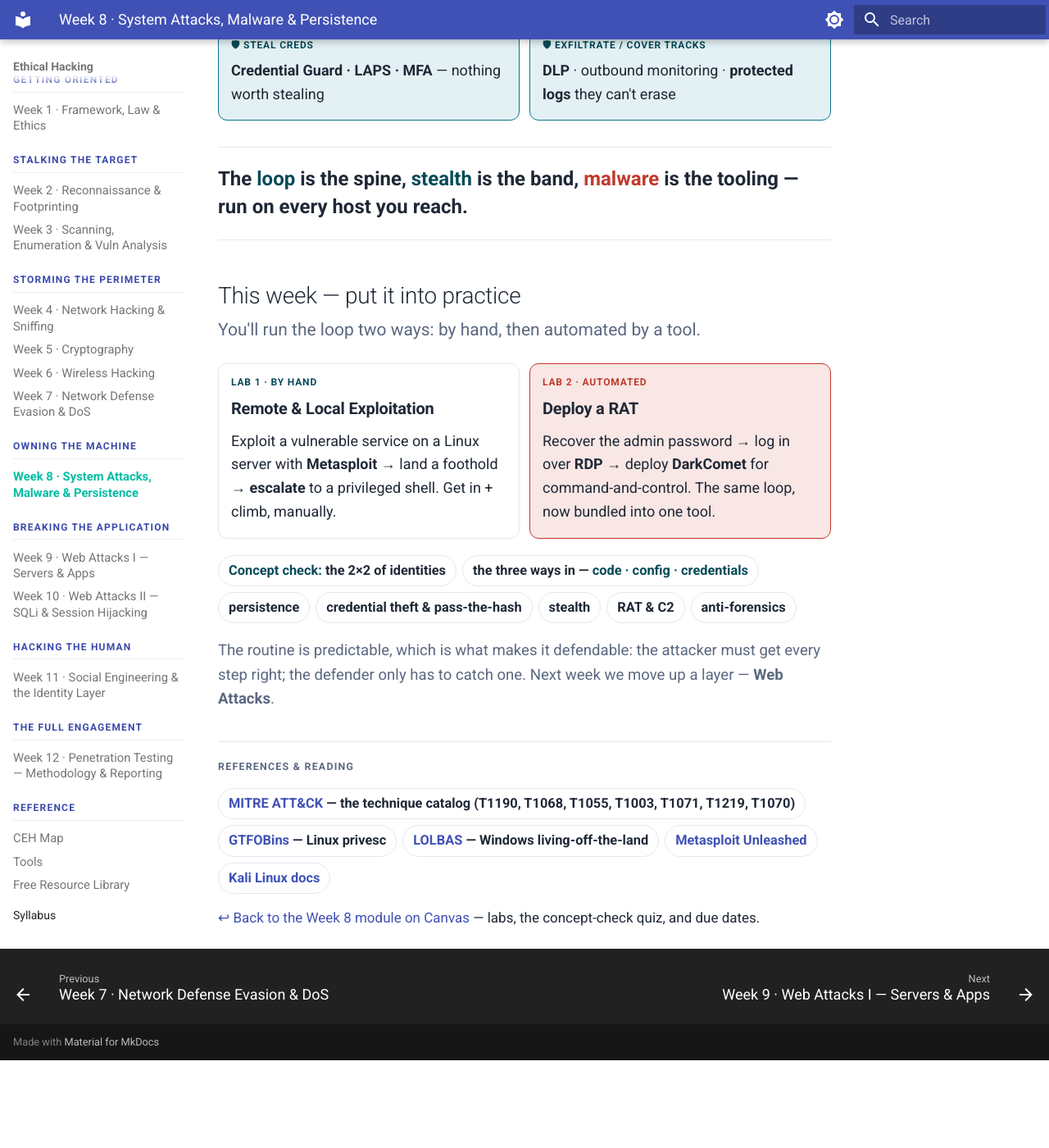
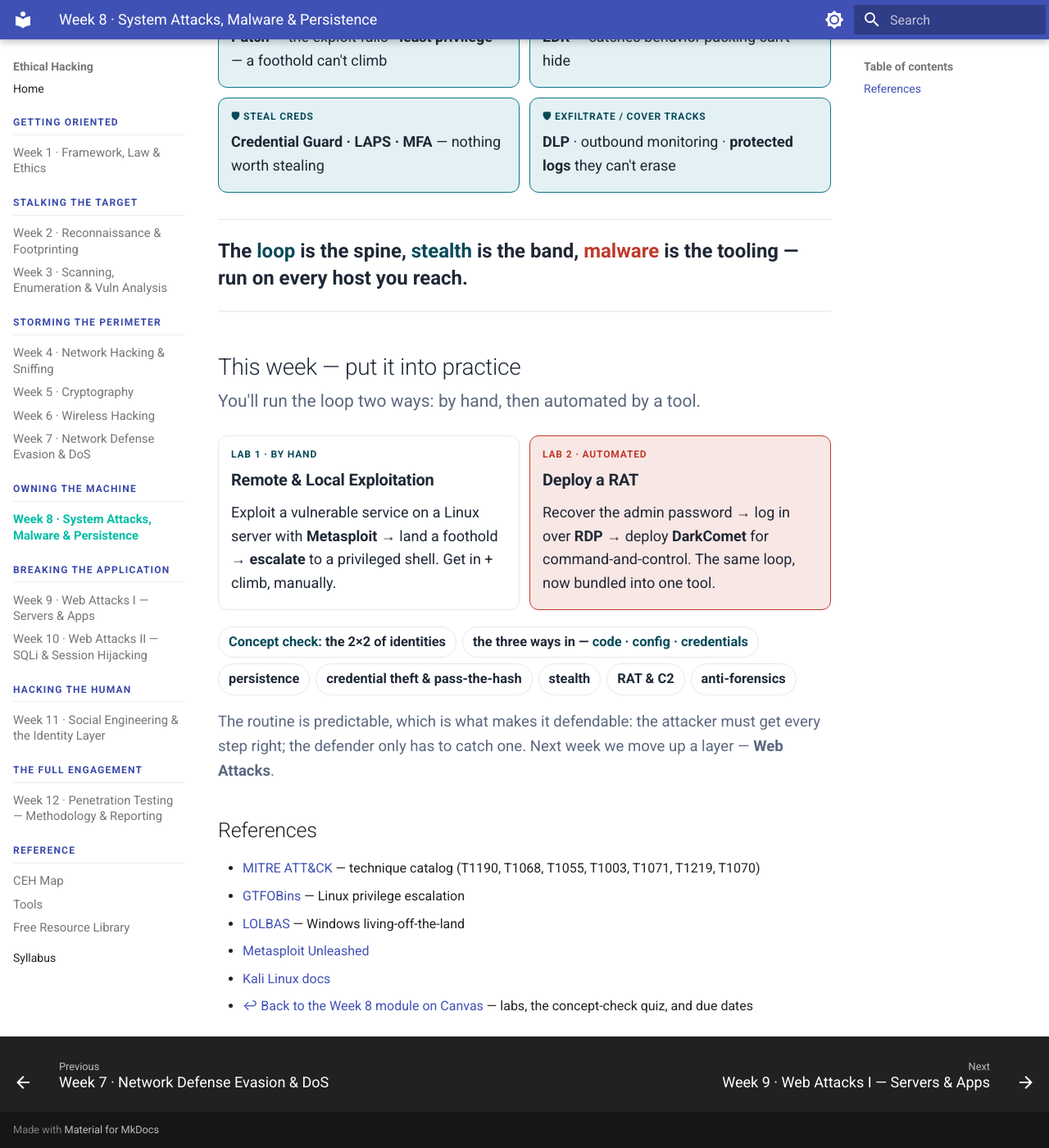
Before and after one commit to chalasanisree-courses/ethical-hacking, an MkDocs documentation site: the page built from source/docs/weeks/system-attacks.md, in a window 1280 px wide and 1400 px high, scrolled down 6965 px. Shown: the whole window at 82% size. Built offline with MkDocs 1.6.1 and Material for MkDocs 9.7.7, drawn with Linux system fonts in a browser that asks for light colours; before the commit the page ends 8258 px from its top, so only the background shows below that; some of the changed text lies outside the part shown.

Commit message:
Update system-attacks.md

```diff
--- a/source/docs/weeks/system-attacks.md
+++ b/source/docs/weeks/system-attacks.md
@@ -8,6 +8,10 @@
 [data-md-color-scheme="slate"] .wk8{--w-navy:#9fb0d0;--w-ink:#e7edf6;--w-muted:#9fadc3;--w-surface:#1a2338;--w-card:#1f2a42;--w-line:#33405c;--w-teal:#3bb6ce;--w-tealink:#6fcde0;--w-red:#e4786c;--w-amber:#d8a646;--w-teal-t:#123038;--w-red-t:#331f1c;--w-amber-t:#322a16;--w-navy-t:#1b2740;}
 .wk8 *{box-sizing:border-box}
 .wk8 .lead{font-size:1.05rem;color:var(--w-muted);max-width:60ch;margin:.2rem 0 1.2rem}
+.wk8 .eyebrow{font-size:.72rem;font-weight:700;letter-spacing:.09em;text-transform:uppercase;color:var(--w-tealink);margin:.1rem 0 .15rem}
+.wk8 .atk{font-size:.78rem;color:var(--w-muted);margin:0 0 .5rem}
+.wk8 .atk a{color:var(--w-tealink);text-decoration:none}
+.wk8 .atk a:hover{text-decoration:underline}
 .wk8 h2.w{font-size:1.4rem;margin:2.4rem 0 .3rem;color:var(--w-ink);scroll-margin-top:70px;display:flex;align-items:baseline;gap:.5rem}
 .wk8 h2.w .num{font-size:.7rem;font-weight:700;letter-spacing:.06em;color:#fff;background:var(--w-navy);border-radius:999px;padding:.15rem .55rem}
 .wk8 figure{margin:1rem 0;}
@@ -82,6 +86,8 @@
 </style>
 
 <div class="wk8" markdown="0">
+<p class="eyebrow">🧭 Owning the Machine · maintaining access, then covering tracks</p>
+<p class="atk">MITRE ATT&amp;CK · <a href="https://attack.mitre.org/techniques/T1190/" target="_blank" rel="noopener">T1190</a> · <a href="https://attack.mitre.org/techniques/T1068/" target="_blank" rel="noopener">T1068</a> · <a href="https://attack.mitre.org/techniques/T1003/" target="_blank" rel="noopener">T1003</a> · <a href="https://attack.mitre.org/techniques/T1071/" target="_blank" rel="noopener">T1071</a> · <a href="https://attack.mitre.org/techniques/T1070/" target="_blank" rel="noopener">T1070</a></p>
 <p class="lead">We're already through the perimeter, standing on one machine. This week is the <b>routine you run on every host</b> — and how a defender meets you at each step. One running example: ShellShock.</p>
 <div class="ceh" role="img" aria-label="CEH life cycle: phases 1 to 3 done, phase 4 Maintaining Access and phase 5 Covering Tracks are this week">
 <div class="ph done"><span class="n">Phase 1</span><div class="t">Reconnaissance</div></div>
@@ -300,18 +306,17 @@
 </div>
 <div class="pills"><span class="pill"><b>Concept check:</b> the 2×2 of identities</span><span class="pill">the three ways in — <b>code · config · credentials</b></span><span class="pill">persistence</span><span class="pill">credential theft &amp; pass-the-hash</span><span class="pill">stealth</span><span class="pill">RAT &amp; C2</span><span class="pill">anti-forensics</span></div>
 <p style="font-size:.93rem;color:var(--w-muted)">The routine is predictable, which is what makes it defendable: the attacker must get every step right; the defender only has to catch one. Next week we move up a layer — <b>Web Attacks</b>.</p>
-<div id="references" style="border-top:1px solid var(--w-line);padding-top:1rem;margin-top:1.8rem">
-<span class="cap" style="display:block;font-size:.62rem;letter-spacing:.1em;text-transform:uppercase;color:var(--w-muted);font-weight:700;margin-bottom:.5rem">References &amp; reading</span>
-<div class="pills">
-<span class="pill"><a href="https://attack.mitre.org/" target="_blank" rel="noopener">MITRE ATT&amp;CK</a> — the technique catalog (T1190, T1068, T1055, T1003, T1071, T1219, T1070)</span>
-<span class="pill"><a href="https://gtfobins.github.io/" target="_blank" rel="noopener">GTFOBins</a> — Linux privesc</span>
-<span class="pill"><a href="https://lolbas-project.github.io/" target="_blank" rel="noopener">LOLBAS</a> — Windows living-off-the-land</span>
-<span class="pill"><a href="https://www.offsec.com/metasploit-unleashed/" target="_blank" rel="noopener">Metasploit Unleashed</a></span>
-<span class="pill"><a href="https://www.kali.org/docs/" target="_blank" rel="noopener">Kali Linux docs</a></span>
 </div>
-<p style="font-size:.85rem;margin:.6rem 0 0"><a href="REPLACE_WITH_CANVAS_WEEK8_URL">↩ Back to the Week 8 module on Canvas</a> — labs, the concept-check quiz, and due dates.</p>
-</div>
-</div>
+
+## References
+
+- [MITRE ATT&CK](https://attack.mitre.org/) — technique catalog (T1190, T1068, T1055, T1003, T1071, T1219, T1070)
+- [GTFOBins](https://gtfobins.github.io/) — Linux privilege escalation
+- [LOLBAS](https://lolbas-project.github.io/) — Windows living-off-the-land
+- [Metasploit Unleashed](https://www.offsec.com/metasploit-unleashed/)
+- [Kali Linux docs](https://www.kali.org/docs/)
+- [↩ Back to the Week 8 module on Canvas](REPLACE_WITH_CANVAS_WEEK8_URL) — labs, the concept-check quiz, and due dates
+
 <script>
 (function(){
   var root=document.querySelector('.wk8'); if(!root) return;
```
Also changed, not shown: other parts of source/docs/weeks/system-attacks.md (+1 -1 lines).
